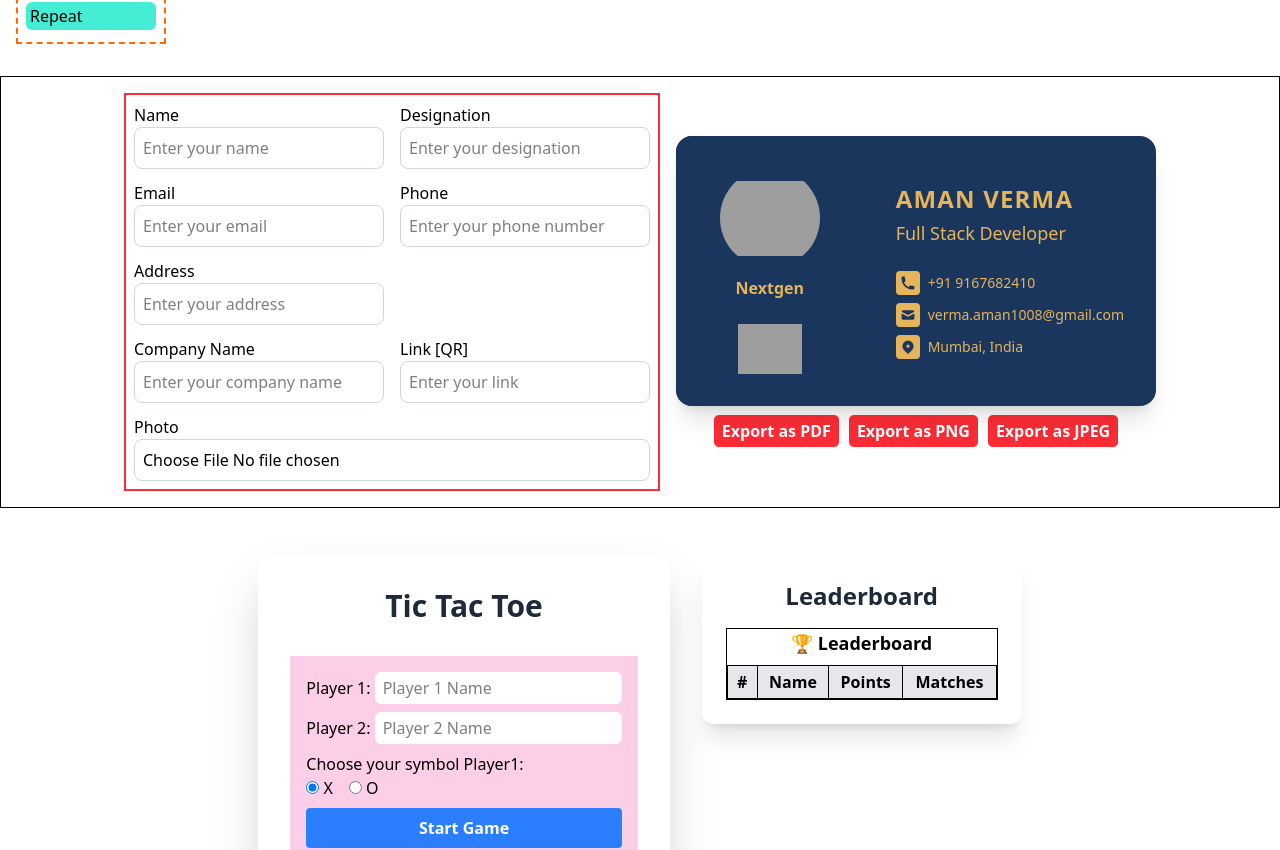
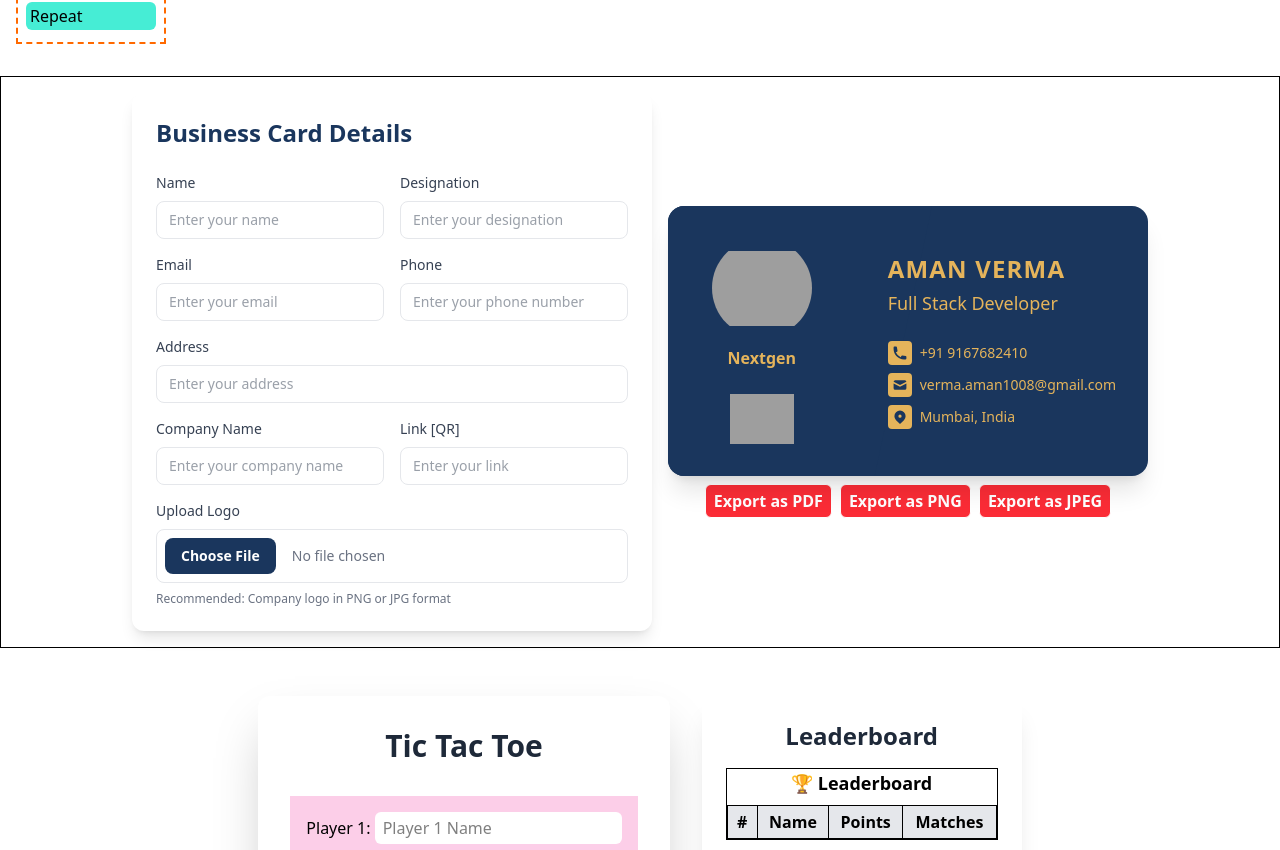
Before and after one commit to verma2510/react-project, a React (Vite) app: page / in a window 1280 px wide. Shown: the part 788-1638 px from the top of the page. Built offline with nearby package versions, Linux system fonts and the light colour scheme; grey boxes are pictures that could not be loaded.

Commit message:
style(components): improve styling consistency and accessibility
- Update TextField component with better label semantics and consistent styling
- Enhance Details component with improved layout, shadows, and focus states
- Add better visual feedback for file upload input

```diff
--- a/src/components/TextField.tsx
+++ b/src/components/TextField.tsx
@@ -16,14 +16,14 @@ const TextField: React.FC<TextFieldProps> = ({
   onKeyDown,
 }) => {
   return (
-    <div>
-      <p>{title}</p>
+    <div className="w-full">
+      <label className="block text-sm font-medium text-gray-700 mb-2">{title}</label>
       <input
         value={value}
         onChange={onChange}
         onKeyDown={onKeyDown}
         type="text"
-        className="border border-gray-300 rounded-lg bg-white p-2 w-[250px]"
+        className="w-full px-3 py-2 border border-gray-200 rounded-lg bg-white text-gray-700 text-sm focus:outline-none focus:ring-2 focus:ring-[#1a365d] focus:ring-opacity-50 focus:border-[#1a365d] transition-colors duration-200"
         placeholder={placeholder}
       />
     </div>
--- a/src/projects/card-generator/Details.tsx
+++ b/src/projects/card-generator/Details.tsx
@@ -62,9 +62,10 @@ const Details: React.FC<DetailsProps> = ({ formValues, onFormChange }) => {
     ];
 
     return (
-      <div className="border-red-500 border-2 p-2 space-y-3">
+      <div className="bg-white rounded-xl shadow-lg p-6 space-y-4">
+        <h2 className="text-2xl font-semibold text-[#1a365d] mb-6">Business Card Details</h2>
         {detailsGroups.map((group, groupIndex) => (
-          <div key={groupIndex} className={group.className}>
+          <div key={groupIndex} className={`${group.className} mb-4`}>
             {group.groupFields.map((item) => (
               <div key={item.field} className="flex-1">
                 <TextField
@@ -78,13 +79,16 @@ const Details: React.FC<DetailsProps> = ({ formValues, onFormChange }) => {
           </div>
         ))}
         <div className="w-full">
-          <p >Photo</p>
-          <input
-            type="file"
-            accept="image/*"
-            onChange={handlePhotoChange}
-            className="w-full border border-gray-300 rounded-lg bg-white p-2"
-          />
+          <p className="text-sm font-medium text-gray-700 mb-2">Upload Logo</p>
+          <div className="relative">
+            <input
+              type="file"
+              accept="image/*"
+              onChange={handlePhotoChange}
+              className="w-full file:mr-4 file:py-2 file:px-4 file:border-0 file:text-sm file:font-semibold file:bg-[#1a365d] file:text-white hover:file:bg-[#2a466d] file:rounded-lg file:cursor-pointer border border-gray-200 rounded-lg p-2 text-sm text-gray-500 cursor-pointer hover:bg-gray-50 focus:outline-none focus:ring-2 focus:ring-[#1a365d] focus:ring-opacity-50 transition-colors duration-200"
+            />
+          </div>
+          <p className="text-xs text-gray-500 mt-2">Recommended: Company logo in PNG or JPG format</p>
         </div>
       </div>
     );
```
